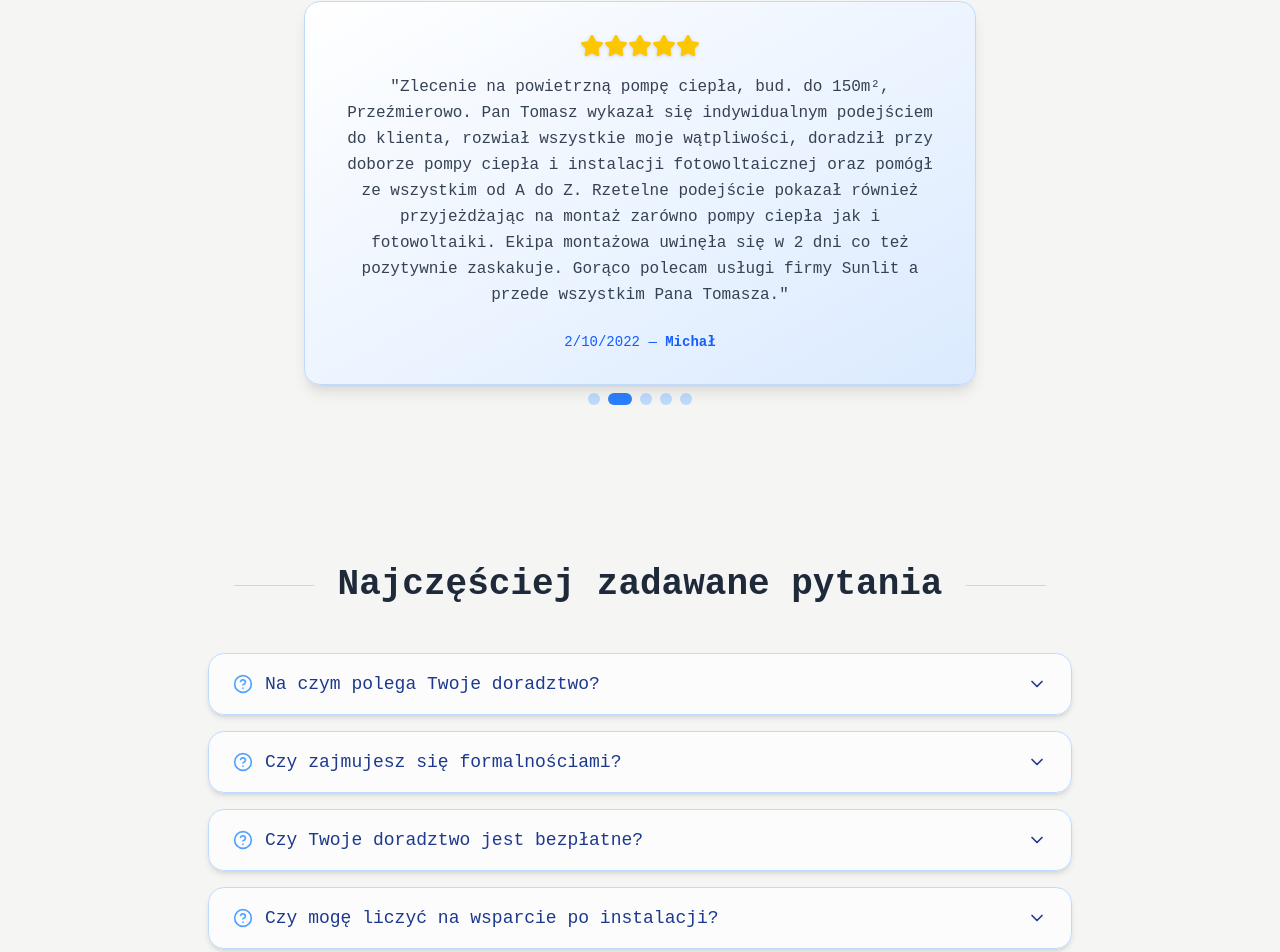
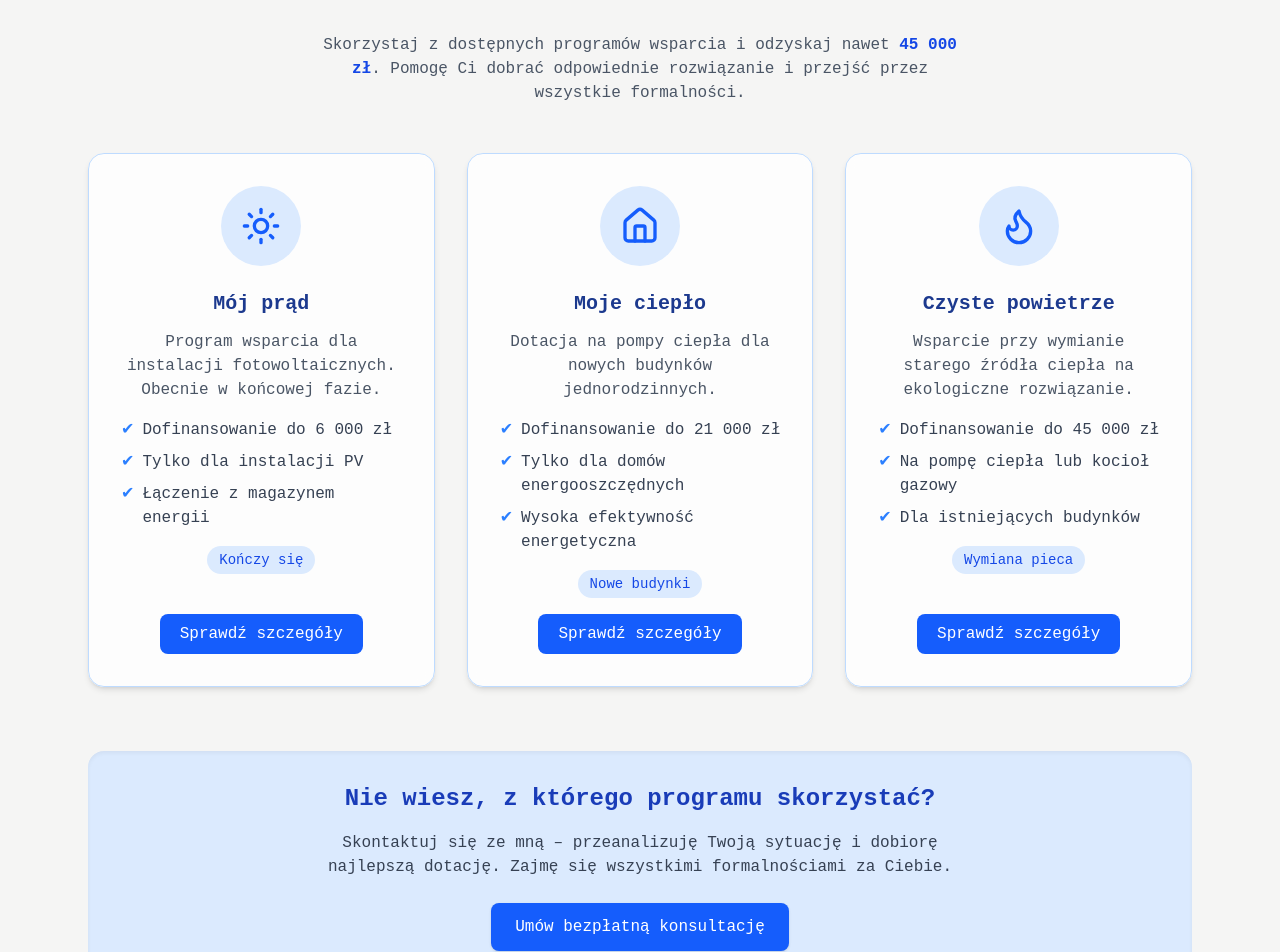
Before and after one commit to Giszta/twoj-doradca, a Next.js app: page / in a window 1280 px wide. Shown: the part 4029-4981 px from the top of the page. Built offline with nearby package versions, Linux system fonts and the light colour scheme.

Commit message:
created grants section

```diff
--- /dev/null
+++ b/src/app/components/GrantSection.tsx
@@ -0,0 +1,126 @@
+"use client";
+
+import { Sun, Home, Flame } from "lucide-react";
+import { motion } from "framer-motion";
+
+const grants = [
+  {
+    title: "Mój prąd",
+    description:
+      "Program wsparcia dla instalacji fotowoltaicznych. Obecnie w końcowej fazie.",
+    icon: Sun,
+    status: "Kończy się",
+    benefits: [
+      "Dofinansowanie do 6 000 zł",
+      "Tylko dla instalacji PV",
+      "Łączenie z magazynem energii",
+    ],
+  },
+  {
+    title: "Moje ciepło",
+    description: "Dotacja na pompy ciepła dla nowych budynków jednorodzinnych.",
+    icon: Home,
+    status: "Nowe budynki",
+    benefits: [
+      "Dofinansowanie do 21 000 zł",
+      "Tylko dla domów energooszczędnych",
+      "Wysoka efektywność energetyczna",
+    ],
+  },
+  {
+    title: "Czyste powietrze",
+    description:
+      "Wsparcie przy wymianie starego źródła ciepła na ekologiczne rozwiązanie.",
+    icon: Flame,
+    status: "Wymiana pieca",
+    benefits: [
+      "Dofinansowanie do 45 000 zł",
+      "Na pompę ciepła lub kocioł gazowy",
+      "Dla istniejących budynków",
+    ],
+  },
+];
+
+export default function Grants() {
+  return (
+    <section id="grants" className=" py-20 w-full flex justify-center relative">
+      <div className="w-full max-w-6xl px-6">
+        <motion.h2
+          className="flex items-center justify-center text-4xl font-bold text-gray-800 mb-12"
+          initial={{ opacity: 0, y: -30 }}
+          whileInView={{ opacity: 1, y: 0 }}
+          viewport={{ once: true }}
+        >
+          <span className="inline-block border-t border-gray-300 w-20 mr-6"></span>
+          Aktualne programy dotacyjne
+          <span className="inline-block border-t border-gray-300 w-20 ml-6"></span>
+        </motion.h2>
+        <p className="text-center text-gray-600 mb-12 max-w-2xl mx-auto">
+          Skorzystaj z dostępnych programów wsparcia i odzyskaj nawet{" "}
+          <span className="font-semibold text-blue-700">45 000 zł</span>. Pomogę
+          Ci dobrać odpowiednie rozwiązanie i przejść przez wszystkie
+          formalności.
+        </p>
+
+        <div className="grid gap-8 md:grid-cols-3">
+          {grants.map((grant, index) => (
+            <motion.div
+              key={index}
+              initial={{ opacity: 0, y: 40 }}
+              whileInView={{ opacity: 1, y: 0 }}
+              viewport={{ once: true }}
+              transition={{ duration: 0.6, delay: index * 0.2 }}
+              className="flex flex-col items-center text-center border border-blue-200 rounded-2xl shadow-md hover:shadow-xl bg-white/80 backdrop-blur-sm p-8 transition transform hover:scale-105"
+            >
+              <div className="flex items-center justify-center w-20 h-20 rounded-full bg-blue-100 text-blue-600 mb-6">
+                <grant.icon className="w-10 h-10" />
+              </div>
+
+              <h3 className="text-xl font-semibold text-blue-900 mb-3">
+                {grant.title}
+              </h3>
+              <p className="text-gray-600 mb-4">{grant.description}</p>
+
+              <ul className="text-left text-gray-700 space-y-2 mb-4">
+                {grant.benefits.map((b, i) => (
+                  <li key={i} className="flex items-start gap-2">
+                    <span className="text-blue-500">✔</span> {b}
+                  </li>
+                ))}
+              </ul>
+
+              <span className="bg-blue-100 text-blue-700 px-3 py-1 rounded-full text-sm font-medium mb-4">
+                {grant.status}
+              </span>
+
+              <button className="mt-auto px-5 py-2 rounded-lg bg-blue-600 text-white font-medium hover:bg-blue-700 transition">
+                Sprawdź szczegóły
+              </button>
+            </motion.div>
+          ))}
+        </div>
+
+        <motion.div
+          initial={{ opacity: 0, y: 30 }}
+          whileInView={{ opacity: 1, y: 0 }}
+          viewport={{ once: true }}
+          transition={{ duration: 0.6, delay: 0.8 }}
+          className="mt-16 text-center"
+        >
+          <div className="bg-blue-100 rounded-2xl p-8 shadow-inner">
+            <h3 className="text-2xl font-semibold text-blue-800 mb-4">
+              Nie wiesz, z którego programu skorzystać?
+            </h3>
+            <p className="text-gray-700 mb-6 max-w-2xl mx-auto">
+              Skontaktuj się ze mną – przeanalizuję Twoją sytuację i dobiorę
+              najlepszą dotację. Zajmę się wszystkimi formalnościami za Ciebie.
+            </p>
+            <button className="px-6 py-3 bg-blue-600 text-white font-medium rounded-lg shadow hover:bg-blue-700 transition">
+              Umów bezpłatną konsultację
+            </button>
+          </div>
+        </motion.div>
+      </div>
+    </section>
+  );
+}
--- a/src/app/page.tsx
+++ b/src/app/page.tsx
@@ -9,6 +9,7 @@ import AboutMe from "./components/AboutSection";
 import Opinions from "./components/OpinionsSection";
 import Contact from "./components/ContactSection";
 import Offer from "./components/OfferSection";
+import Grants from "./components/GrantSection";
 
 export default function Home() {
   return (
@@ -18,6 +19,7 @@ export default function Home() {
       <div className="container  mx-auto px-12 py-4 ">
         <Offer></Offer>
         <AboutMe></AboutMe>
+        <Grants></Grants>
         <Opinions></Opinions>
         <Faq></Faq>
         <Contact></Contact>
```
